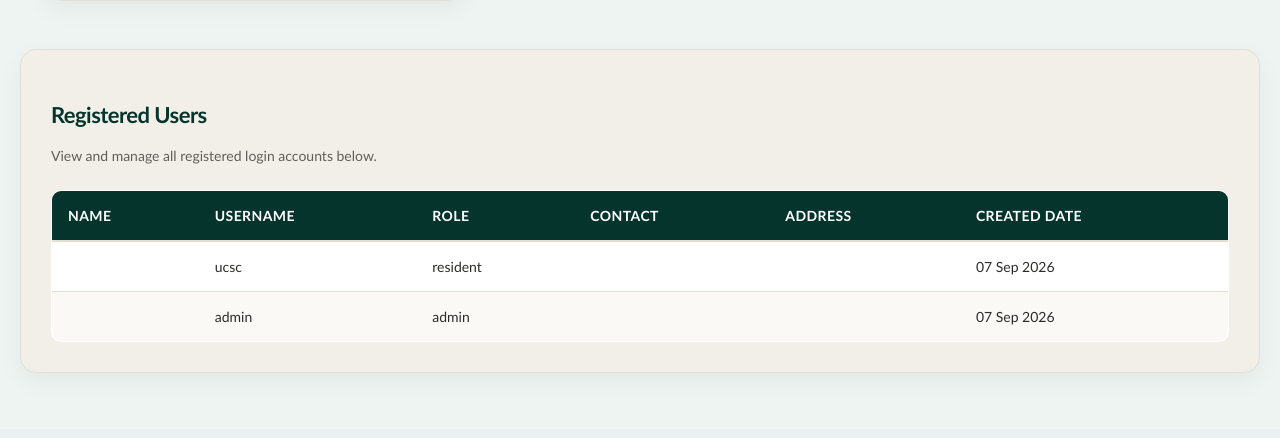
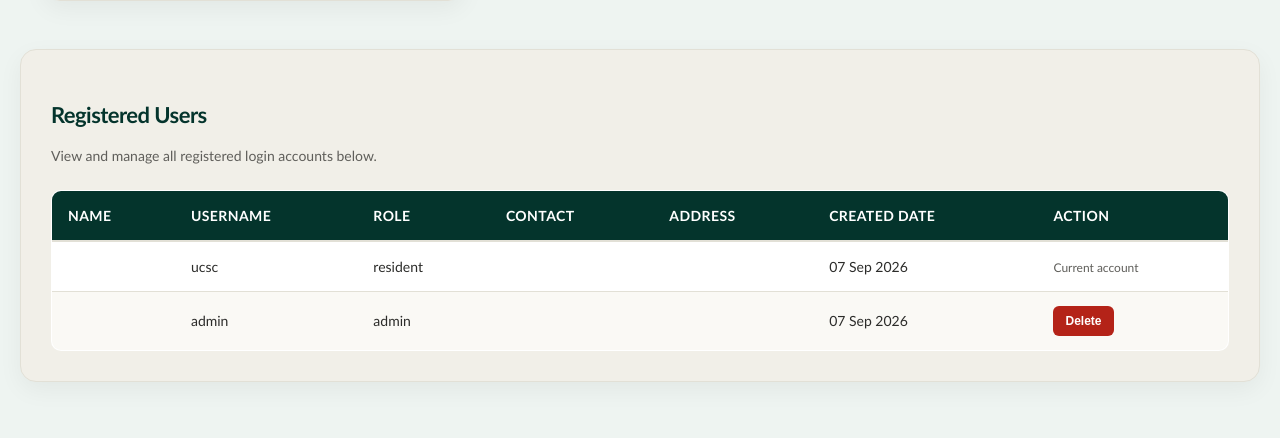
Before and after one commit to xMIRAA/waste-project, a PHP site: page /admin/manage_users.php in a window 1280 px wide. Shown: the part 762-1200 px from the top of the page. Before the commit the page ends 1135 px from the top, so only its background shows below. Run offline with PHP 8.4, Linux system fonts and the light colour scheme; a user stored in the database is signed in; data comes from the database, SQL or seed files in the repository.

Commit message:
Add admin user deletion

```diff
--- a/admin/css/userformv1.css
+++ b/admin/css/userformv1.css
@@ -146,6 +146,26 @@
     margin-bottom: 16px;
 }
 
+.delete-user-button {
+    padding: 8px 12px;
+    border: 0;
+    border-radius: 6px;
+    background-color: #b42318;
+    color: #ffffff;
+    cursor: pointer;
+    font-size: 12px;
+    font-weight: 600;
+}
+
+.delete-user-button:hover {
+    background-color: #8f1d14;
+}
+
+.current-user-label {
+    color: #5f5e5a;
+    font-size: 12px;
+}
+
 .success-alert {
     background-color: #e1f5ee;
     color: #085041;
--- a/admin/manage_users.php
+++ b/admin/manage_users.php
@@ -22,6 +22,8 @@ $active_page = 'users';
 // Store success or error messages for the add-user form after redirecting back to the page.
 $add_user_message = '';
 $add_user_error   = '';
+$delete_user_message = '';
+$delete_user_error   = '';
 
 if (!empty($_SESSION['add_user_message'])) {
     $add_user_message = $_SESSION['add_user_message'];
@@ -30,6 +32,42 @@ if (!empty($_SESSION['add_user_message'])) {
 if (!empty($_SESSION['add_user_error'])) {
     $add_user_error = $_SESSION['add_user_error'];
     unset($_SESSION['add_user_error']);
+}
+if (!empty($_SESSION['delete_user_message'])) {
+    $delete_user_message = $_SESSION['delete_user_message'];
+    unset($_SESSION['delete_user_message']);
+}
+if (!empty($_SESSION['delete_user_error'])) {
+    $delete_user_error = $_SESSION['delete_user_error'];
+    unset($_SESSION['delete_user_error']);
+}
+
+// If the admin submits a delete form, remove the selected account and its related records.
+if ($_SERVER['REQUEST_METHOD'] === 'POST' && isset($_POST['delete_user_submit'])) {
+    $delete_user_id = (int) ($_POST['user_id'] ?? 0);
+
+    if ($delete_user_id <= 0) {
+        $_SESSION['delete_user_error'] = "Invalid user selected.";
+    } elseif ($delete_user_id === (int) $_SESSION['user_id']) {
+        $_SESSION['delete_user_error'] = "You cannot delete the account currently in use.";
+    } else {
+        $delete_stmt = $conn->prepare("DELETE FROM users WHERE id = ?");
+
+        if ($delete_stmt) {
+            $delete_stmt->bind_param("i", $delete_user_id);
+
+            if ($delete_stmt->execute() && $delete_stmt->affected_rows === 1) {
+                $_SESSION['delete_user_message'] = "User account deleted successfully.";
+            } else {
+                $_SESSION['delete_user_error'] = "User account not found or could not be deleted.";
+            }
+        } else {
+            $_SESSION['delete_user_error'] = "Unable to delete the user account right now.";
+        }
+    }
+
+    header("Location: " . $_SERVER['PHP_SELF']);
+    exit;
 }
 
 // If the admin submits the add-user form, validate and insert the new account.
@@ -183,6 +221,12 @@ if ($_SERVER['REQUEST_METHOD'] === 'GET' && isset($_GET['search_submit'])) {
         <?php if (!empty($add_user_error)): ?>
             <div class="alert error-alert"><?php echo htmlspecialchars($add_user_error); ?></div>
         <?php endif; ?>
+        <?php if (!empty($delete_user_message)): ?>
+            <div class="alert success-alert"><?php echo htmlspecialchars($delete_user_message); ?></div>
+        <?php endif; ?>
+        <?php if (!empty($delete_user_error)): ?>
+            <div class="alert error-alert"><?php echo htmlspecialchars($delete_user_error); ?></div>
+        <?php endif; ?>
 
         <form class="waste-form" action="" method="POST">
 
@@ -282,6 +326,7 @@ if ($_SERVER['REQUEST_METHOD'] === 'GET' && isset($_GET['search_submit'])) {
                       <th>Contact</th>
                       <th>Address</th>
                       <th>Created Date</th>
+                      <th>Action</th>
                   </tr>
               </thead>
               <tbody>
@@ -293,6 +338,16 @@ if ($_SERVER['REQUEST_METHOD'] === 'GET' && isset($_GET['search_submit'])) {
                           <td><?php echo htmlspecialchars($user['contact']); ?></td>
                           <td><?php echo htmlspecialchars($user['address']); ?></td>
                           <td><?php echo date('d M Y', strtotime($user['created_at'])); ?></td>
+                          <td>
+                              <?php if ((int) $user['id'] !== (int) $_SESSION['user_id']): ?>
+                                  <form action="" method="POST" onsubmit="return confirm('Delete this user account? Related requests and complaints will also be deleted.');">
+                                      <input type="hidden" name="user_id" value="<?php echo (int) $user['id']; ?>">
+                                      <button type="submit" name="delete_user_submit" value="1" class="delete-user-button">Delete</button>
+                                  </form>
+                              <?php else: ?>
+                                  <span class="current-user-label">Current account</span>
+                              <?php endif; ?>
+                          </td>
                       </tr>
                   <?php endforeach; ?>
               </tbody>
@@ -330,6 +385,7 @@ if ($_SERVER['REQUEST_METHOD'] === 'GET' && isset($_GET['search_submit'])) {
                       <th>Contact</th>
                       <th>Address</th>
                       <th>Created Date</th>
+                      <th>Action</th>
                   </tr>
               </thead>
               <tbody>
@@ -341,6 +397,16 @@ if ($_SERVER['REQUEST_METHOD'] === 'GET' && isset($_GET['search_submit'])) {
                           <td><?php echo htmlspecialchars($user['contact']); ?></td>
                           <td><?php echo htmlspecialchars($user['address']); ?></td>
                           <td><?php echo date('d M Y', strtotime($user['created_at'])); ?></td>
+                          <td>
+                              <?php if ((int) $user['id'] !== (int) $_SESSION['user_id']): ?>
+                                  <form action="" method="POST" onsubmit="return confirm('Delete this user account? Related requests and complaints will also be deleted.');">
+                                      <input type="hidden" name="user_id" value="<?php echo (int) $user['id']; ?>">
+                                      <button type="submit" name="delete_user_submit" value="1" class="delete-user-button">Delete</button>
+                                  </form>
+                              <?php else: ?>
+                                  <span class="current-user-label">Current account</span>
+                              <?php endif; ?>
+                          </td>
                       </tr>
                   <?php endforeach; ?>
               </tbody>
```
